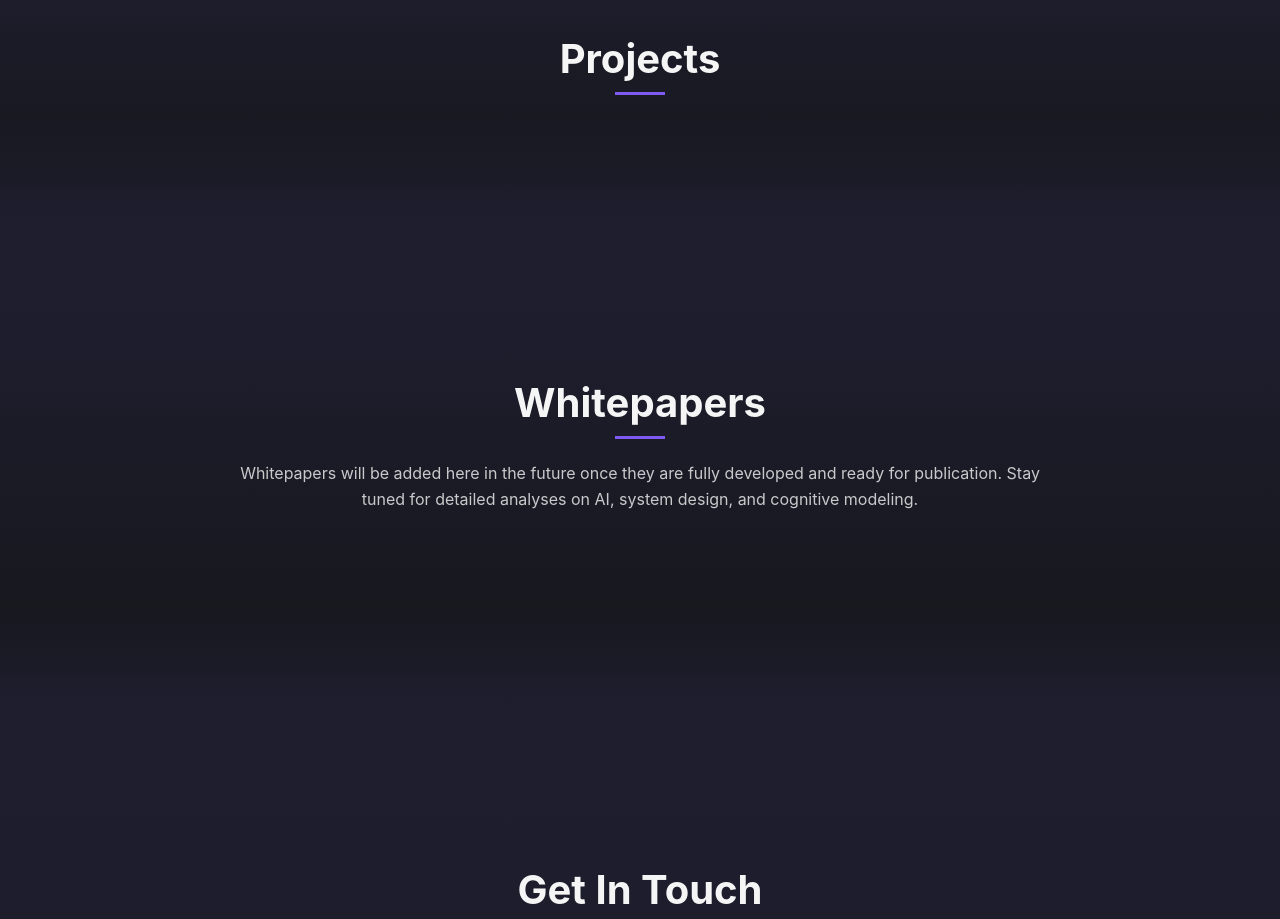
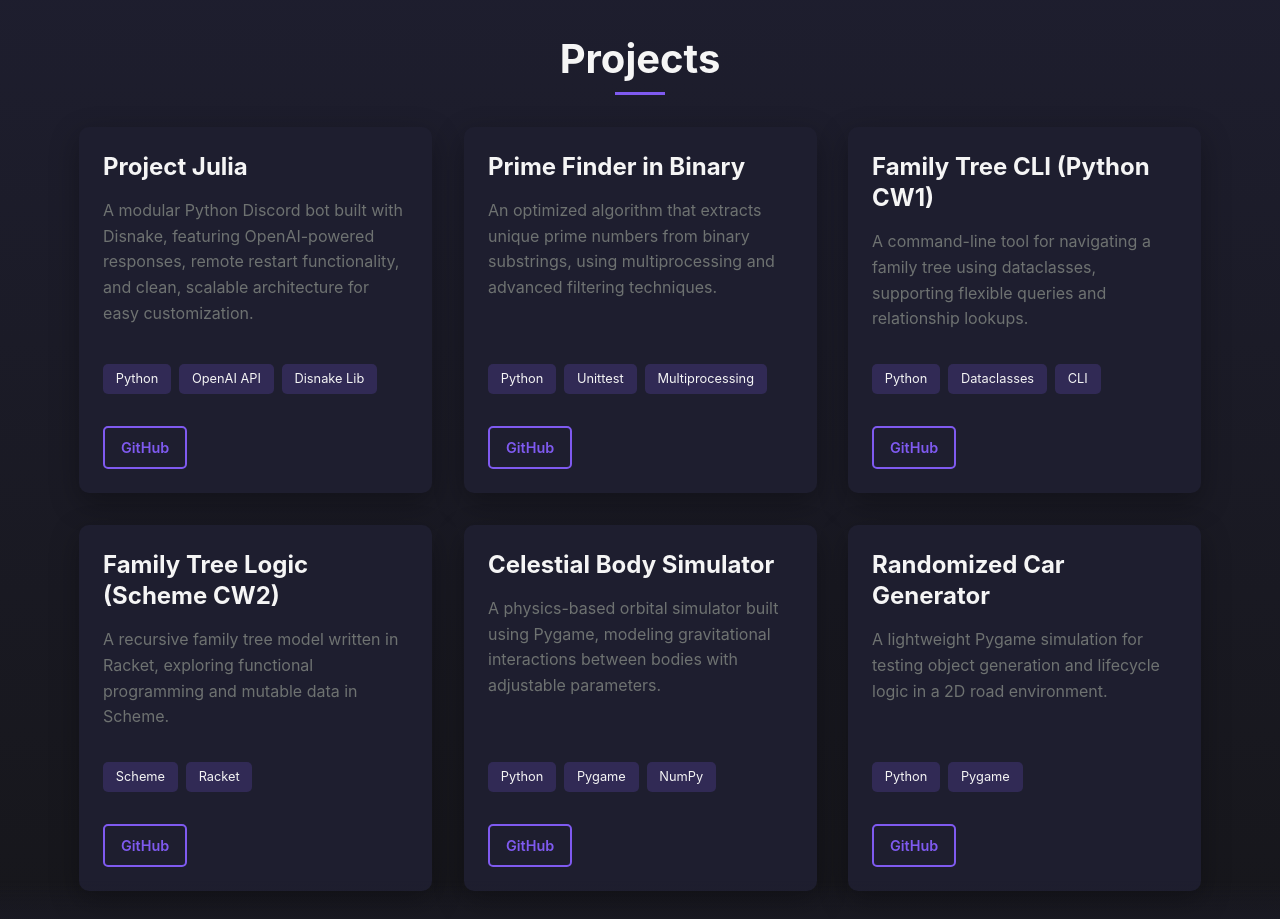
Before and after one commit to miki-przygoda/miki-przygoda.github.io, a plain HTML site: page index.html in a window 1280 px wide. Shown: the part 1520-2439 px from the top of the page. Drawn offline with nearby package versions, Linux system fonts and the light colour scheme.

Commit message:
Update index.html

```diff
--- a/index.html
+++ b/index.html
@@ -170,11 +170,128 @@
         </section>
     </main>
 
-    <!-- Load scripts at the end of body -->
-    <script type="text/javascript" src="https://cdn.jsdelivr.net/npm/@emailjs/browser@3/dist/email.min.js"></script>
     <script src="assets/js/projects.js"></script>
     <script src="assets/js/podcast.js"></script>
     <script src="assets/js/main.js"></script>
+    <script type="text/javascript" src="https://cdn.jsdelivr.net/npm/@emailjs/browser@3/dist/email.min.js"></script>
     <script src="assets/js/email.js"></script>
+    <script>
+
+        // Project Data
+        const projects = [
+            {
+                title: "Project Julia",
+                description: "A modular Python Discord bot built with Disnake, featuring OpenAI-powered responses, remote restart functionality, and clean, scalable architecture for easy customization.",
+                technologies: ["Python", "OpenAI API", "Disnake Lib"],
+                githubLink: "https://github.com/miki-przygoda/ProjectJulia-Public"
+            },
+            {
+                title: "Prime Finder in Binary",
+                description: "An optimized algorithm that extracts unique prime numbers from binary substrings, using multiprocessing and advanced filtering techniques.",
+                technologies: ["Python", "Unittest", "Multiprocessing"],
+                githubLink: "https://github.com/miki-przygoda/ADS-Python-CW"
+            },
+
+            {
+                title: "Family Tree CLI (Python CW1)",
+                description: "A command-line tool for navigating a family tree using dataclasses, supporting flexible queries and relationship lookups.",
+                technologies: ["Python", "Dataclasses", "CLI"],
+                githubLink: "https://github.com/miki-przygoda/PythonCW1-Year1"
+            },
+
+            {
+                title: "Family Tree Logic (Scheme CW2)",
+                description: "A recursive family tree model written in Racket, exploring functional programming and mutable data in Scheme.",
+                technologies: ["Scheme", "Racket"],
+                githubLink: "https://github.com/miki-przygoda/SchemeCW2-Year1"
+            },
+
+            {
+                title: "Celestial Body Simulator",
+                description: "A physics-based orbital simulator built using Pygame, modeling gravitational interactions between bodies with adjustable parameters.",
+                technologies: ["Python", "Pygame", "NumPy"],
+                githubLink: "https://github.com/miki-przygoda/World-Sim"
+            },
+
+            {
+                title: "Randomized Car Generator",
+                description: "A lightweight Pygame simulation for testing object generation and lifecycle logic in a 2D road environment.",
+                technologies: ["Python", "Pygame"],
+                githubLink: "https://github.com/miki-przygoda/Traffic-Sim"
+            },
+            // Add more projects here
+        ];
+
+        // Podcast Data
+        const podcasts = [
+        {
+            title: "The Ethics & Risk of Aneutronic Fusion Weapons",
+            description: "A thought experiment on clean fusion energy and its potential for weaponization — including how future societies might govern access to such technology through decentralized systems.",
+            episodeNumber: 1,
+            link: "podcast/episode1.html",
+            date: "March 22, 2025"
+        },
+        {
+            title: "Simulated Emotion vs Real Feeling in AI",
+            description: "A deep dive into whether simulated emotional responses in AI are functionally equivalent to real feeling, and how memory, experience, and context may form a model's evolving 'personality'.",
+            episodeNumber: 2,
+            link: "podcast/episode2.html",
+            date: "March 23, 2025"
+        }
+        ];
+
+        // Whitepaper Data
+        const whitepapers = [
+            {
+                title: "Malicious Mind",
+                description: "A whitepaper exploring the design of emotionally intelligent AI systems capable of simulating malicious intent, deception, and emotionally charged responses. It investigates emotional overlays, ethical boundaries, and the use of quantum-enhanced cognition in controlled, sandboxed environments.",
+                link: "assets/papers/MaliciousMind.pdf",
+                date: "7th December 2024"
+            },
+            // {
+            //     title: "Template Whitepaper",
+            //     description: "This is a template for future whitepapers. Each whitepaper will include a detailed analysis of specific topics in AI, system design, or cognitive modeling.",
+            //     link: "error.html",
+            //     date: "March 2024"
+            // },
+
+        ];
+
+        // Function to create whitepaper cards
+        function createWhitepaperCard({ title, description, link, date }) {
+            return `
+                <div class="project-card">
+                    <div class="project-info">
+                        <h3>${title}</h3>
+                        <p>${description}</p>
+                        <div class="project-tags">
+                            <span>${date}</span>
+                        </div>
+                        <div class="project-links">
+                            <a href="${link}" class="btn small primary" target="_blank">Read Whitepaper</a>
+                        </div>
+                    </div>
+                </div>
+            `;
+        }
+
+        // Generate project cards
+        document.addEventListener('DOMContentLoaded', function() {
+            const projectGrid = document.querySelector('.project-grid');
+            if (projectGrid) {
+                projectGrid.innerHTML = projects.map(project => createProjectCard(project)).join('');
+            }
+
+            // const podcastGrid = document.querySelector('.podcast-grid');
+            // if (podcastGrid) {
+            //     podcastGrid.innerHTML = podcasts.map(podcast => createPodcastCard(podcast)).join('');
+            // }
+
+            const whitepaperGrid = document.querySelector('.whitepaper-grid');
+            if (whitepaperGrid) {
+                whitepaperGrid.innerHTML = whitepapers.map(whitepaper => createWhitepaperCard(whitepaper)).join('');
+            }
+        });
+    </script>
 </body>
 </html>
```
